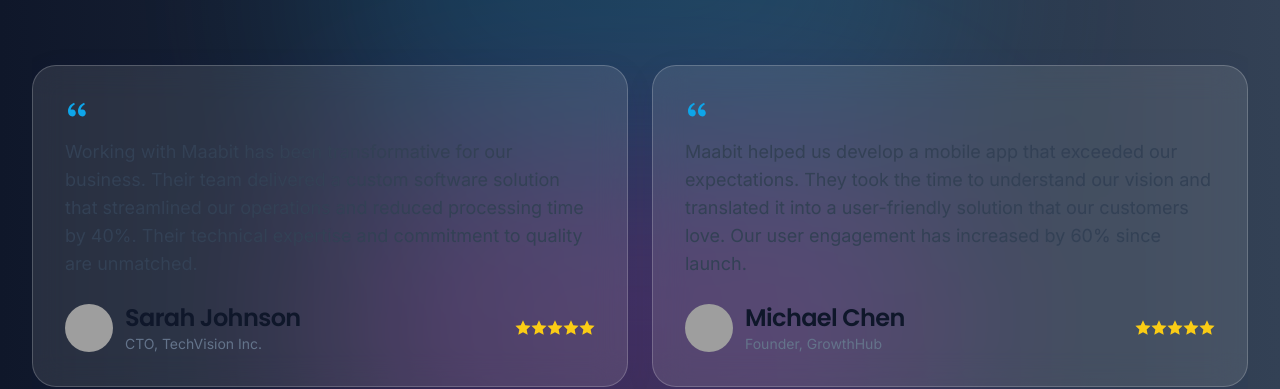
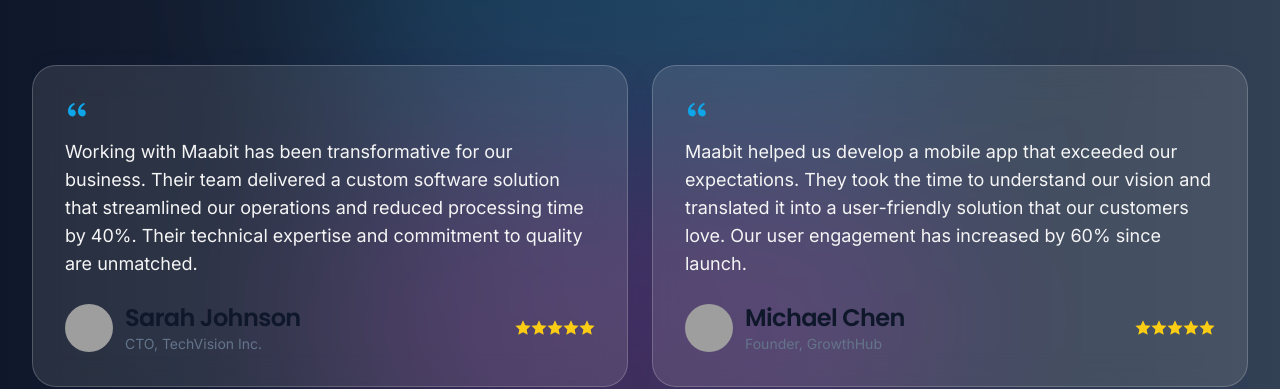
Before and after one commit to DipurajThapa/Maabit, a React (Create React App) app in the folder frontend/: page / in a window 1280 px wide. Shown: the part 5660-6049 px from the top of the page. Built offline with nearby package versions, Linux system fonts and the light colour scheme; grey boxes are pictures that could not be loaded.

Commit message:
auto-commit for 5b77de10-326c-476b-8e16-5ff4d0f14e0e

```diff
--- a/frontend/src/components/sections/TestimonialsSection.js
+++ b/frontend/src/components/sections/TestimonialsSection.js
@@ -54,7 +54,7 @@
         <RiDoubleQuotesL />
       </div>
 
-      <p className="text-dark-700 mb-6 flex-grow">{testimonial.text}</p>
+      <p style={{ color: "#F5F5F5" }} className="mb-6 flex-grow">{testimonial.text}</p>
 
       <div className="flex items-center justify-between mt-auto">
         <div className="flex items-center gap-3">
```
